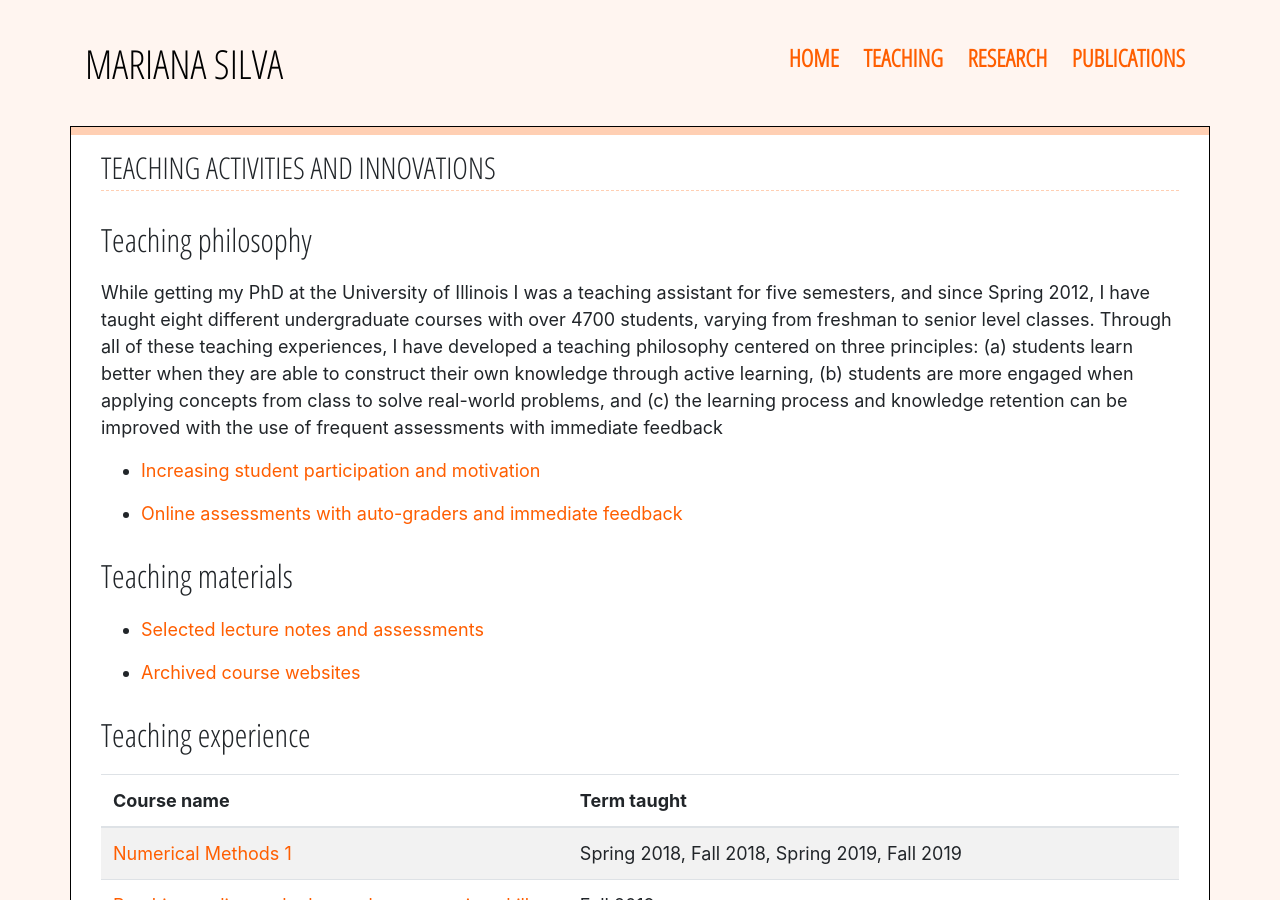
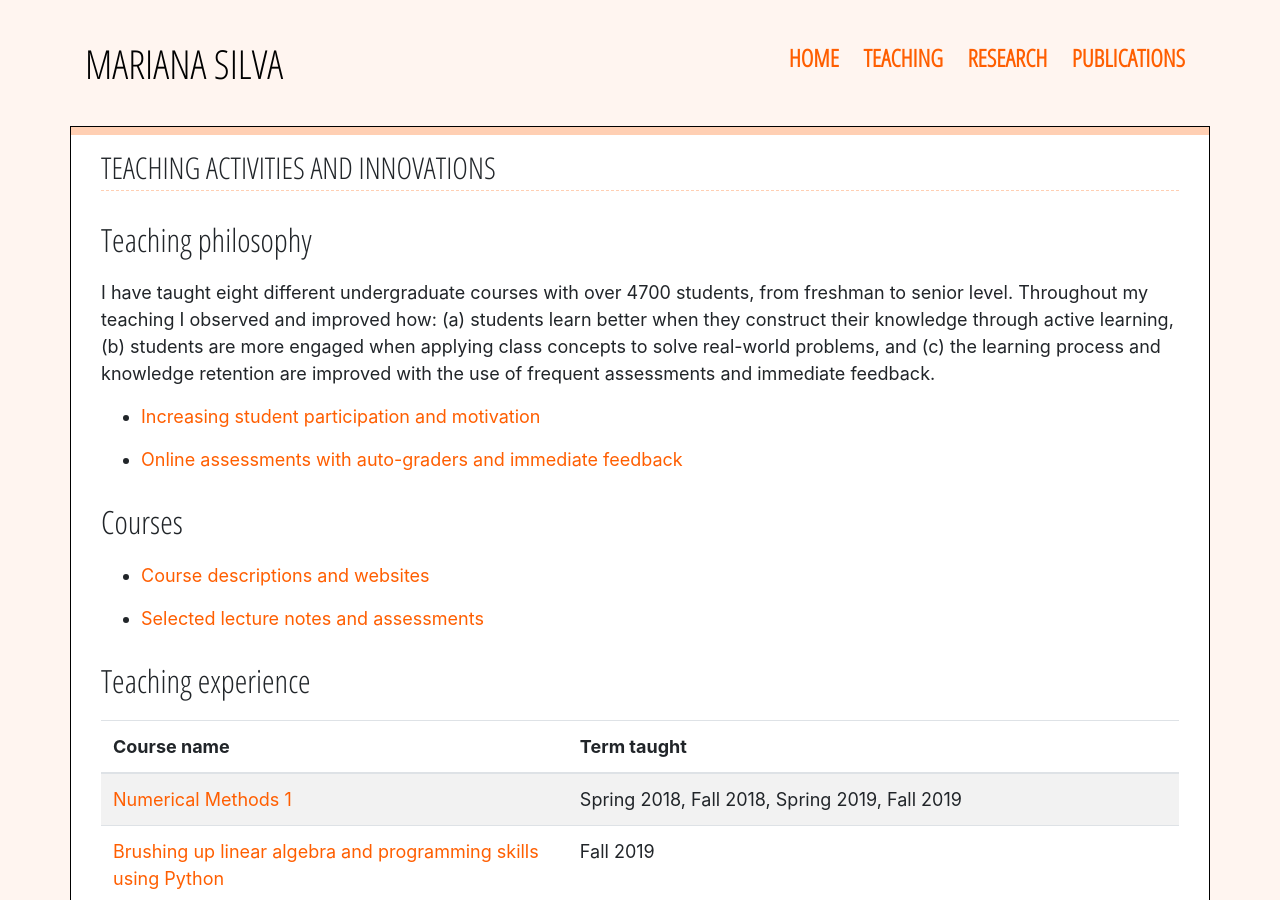
Before and after one commit to mfsilva22/website, a Jekyll site: the page built from pages/teaching.md, in a window 1280 px wide and 900 px high. Built offline with Jekyll 4.4.1, drawn with Linux system fonts in a browser that asks for light colours; our own code applies the rules of GitHub Pages for plain Markdown files.

Commit message:
change to teaching statement

```diff
--- a/pages/teaching.md
+++ b/pages/teaching.md
@@ -4,22 +4,23 @@ permalink: /teaching/
 header: Teaching Activities and Innovations
 ---
 
-
 ## Teaching philosophy
 
-While getting my PhD at the University of Illinois I was a teaching assistant for five semesters, and since Spring 2012, I have taught eight different undergraduate courses with over 4700 students, varying from freshman to senior level classes. Through all of these teaching experiences, I have developed a teaching philosophy centered on three principles: (a) students learn better when they are able to construct their own knowledge through active learning,
- (b) students are more engaged when applying concepts from class to solve real-world problems, and (c) the learning process and knowledge retention can be improved with the use of frequent assessments with immediate feedback
+I have taught eight different undergraduate courses with over 4700 students, from freshman to senior level. Throughout my teaching I observed and improved how: (a) students learn better when they construct their knowledge through active learning, (b) students are more engaged when applying class concepts to solve real-world problems, and (c) the learning process and knowledge retention are improved with the use of frequent assessments and immediate feedback.
+
+ <!-- I have taught eight different undergraduate courses with over 4700 students, varying from freshman to senior level classes. Through all of these teaching experiences, I have developed a teaching philosophy centered on three principles: (a) students learn better when they are able to construct their own knowledge through active learning,
+ (b) students are more engaged when applying concepts from class to solve real-world problems, and (c) the learning process and knowledge retention can be improved with the use of frequent assessments with immediate feedback -->
 
 - [Increasing student participation and motivation ]({{ site.baseurl }}{% link pages/teaching/Interactive.md %})
 
 
 - [Online assessments with auto-graders and immediate feedback]({{ site.baseurl }}{% link pages/teaching/OnlineHW.md %})
 
-## Teaching materials
+## Courses
+
+- [Course descriptions and websites]({{ site.baseurl }}{% link pages/courses.md %})
 
 - [Selected lecture notes and assessments]({{ site.baseurl }}{% link pages/examples.md %})
-
-- [Archived course websites]({{ site.baseurl }}{% link pages/courses.md %})
 
 
 ## Teaching experience
```
